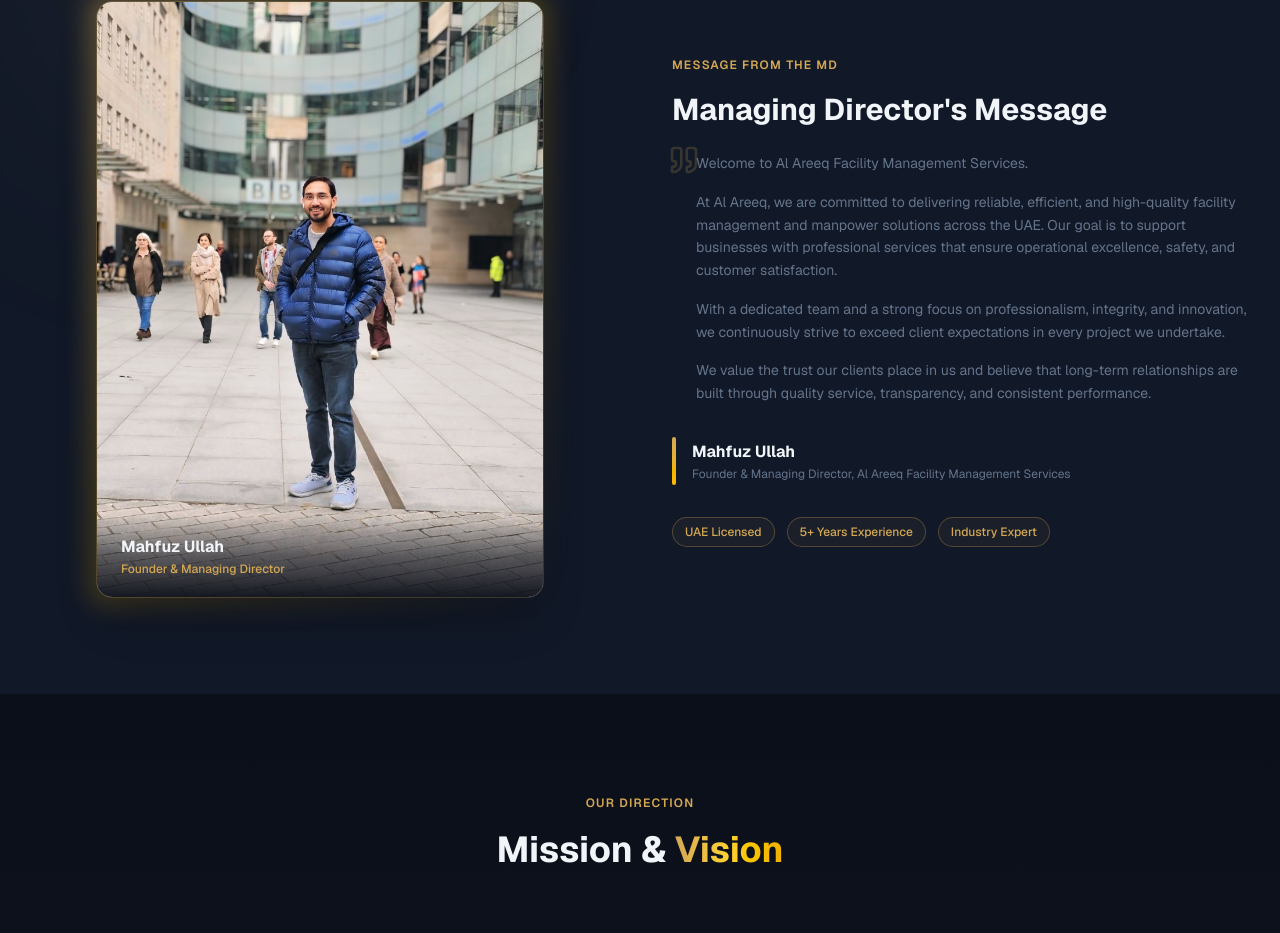
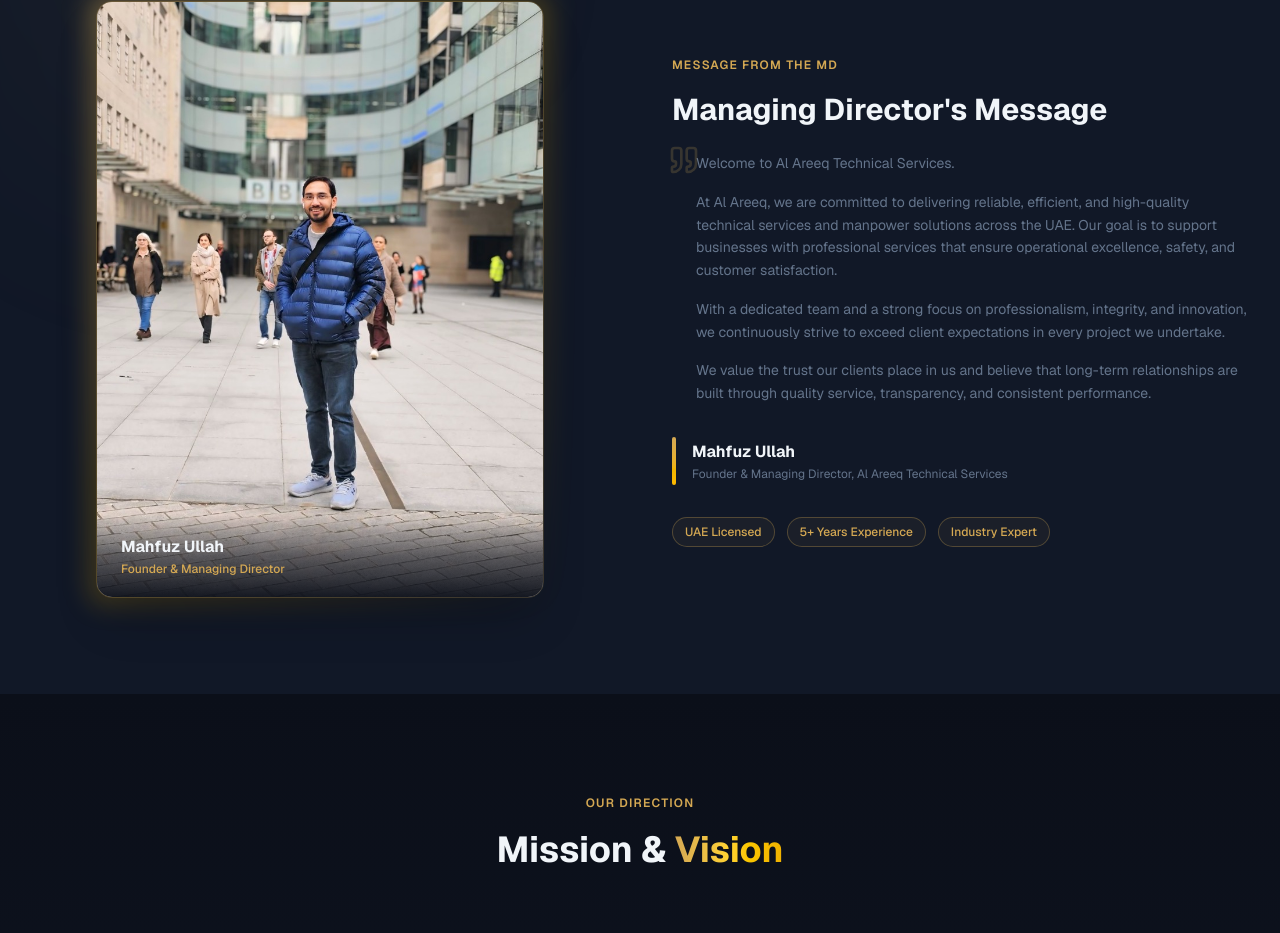
Before and after one commit to zahryxdigital-cloud/swift2, a Next.js app: page /about in a window 1280 px wide. Shown: the part 1835-2768 px from the top of the page. Built offline with nearby package versions, Linux system fonts and the light colour scheme.

Commit message:
fixed desc again

```diff
--- a/src/app/about/page.tsx
+++ b/src/app/about/page.tsx
@@ -272,10 +272,10 @@ export default function AboutPage() {
               <div className="mt-6 relative">
                 <Quote className="absolute -top-2 -left-1 w-8 h-8 text-primary/20" />
                 <div className="pl-6 space-y-4 text-muted text-sm leading-relaxed">
-                  <p>Welcome to Al Areeq Facility Management Services.</p>
+                  <p>Welcome to Al Areeq Technical Services.</p>
                   <p>
                     At Al Areeq, we are committed to delivering reliable, efficient, and high-quality
-                    facility management and manpower solutions across the UAE. Our goal is to support
+                    technical services and manpower solutions across the UAE. Our goal is to support
                     businesses with professional services that ensure operational excellence, safety,
                     and customer satisfaction.
                   </p>
@@ -296,7 +296,7 @@ export default function AboutPage() {
                 <div className="h-12 w-1 rounded-full bg-gradient-to-b from-primary to-amber-400" />
                 <div>
                   <p className="font-bold text-foreground">Mahfuz Ullah</p>
-                  <p className="text-xs text-muted mt-0.5">Founder &amp; Managing Director, Al Areeq Facility Management Services</p>
+                  <p className="text-xs text-muted mt-0.5">Founder &amp; Managing Director, Al Areeq Technical Services</p>
                 </div>
               </div>
 
```
